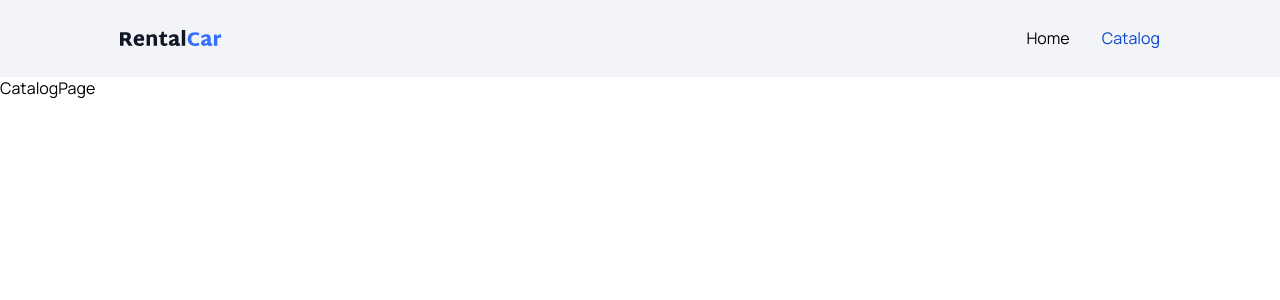
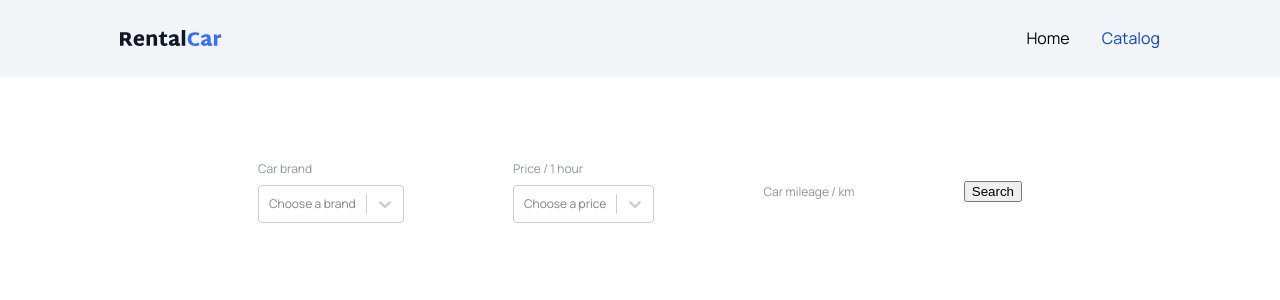
Before and after one commit to xboikom1/RentalCar, a React (Vite) app: page /catalog in a window 1280 px wide. Shown: the top 300 px of the page. Built offline with nearby package versions, Linux system fonts and the light colour scheme; no server answers.

Commit message:
start filters

```diff
--- /dev/null
+++ b/src/components/Filters/Filters.jsx
@@ -0,0 +1,78 @@
+import { useDispatch, useSelector } from "react-redux";
+import css from "./Filters.module.css";
+import Select from "react-select";
+import { selectBrands } from "../../redux/brands/selectors";
+import { useEffect } from "react";
+import { fetchBrands } from "../../redux/brands/operations";
+
+const Filters = () => {
+  const dispatch = useDispatch();
+  const brands = useSelector(selectBrands);
+
+  useEffect(() => {
+    dispatch(fetchBrands());
+  }, [dispatch]);
+
+  const brandsOptions = brands.map((brand) => ({
+    value: brand,
+    label: brand,
+  }));
+
+  const priceOptions = [
+    { value: "to 30", label: "30" },
+    { value: "40", label: "40" },
+    { value: "50", label: "50" },
+    { value: "60", label: "60" },
+    { value: "70", label: "70" },
+    { value: "80", label: "80" },
+  ];
+  const handleSearch = () => {};
+
+  return (
+    <div className={css.filtersContainer}>
+      <label className={css.label}>
+        Car brand
+        <Select
+          options={brandsOptions}
+          placeholder="Choose a brand"
+          isClearable
+        />
+      </label>
+
+      <label className={css.label}>
+        Price / 1 hour
+        <Select
+          options={priceOptions}
+          placeholder="Choose a price"
+          isClearable
+        />
+      </label>
+
+      <div className={css.filterGroup}>
+        <label className={css.label}>Car mileage / km</label>
+        <div className={css.inputGroup}>
+          {/* <input
+            type="number"
+            placeholder="From"
+            className={css.input}
+            value={filters.mileageFrom}
+            onChange={(e) => handleInputChange("mileageFrom", e.target.value)}
+          />
+          <input
+            type="number"
+            placeholder="To"
+            className={css.input}
+            value={filters.mileageTo}
+            onChange={(e) => handleInputChange("mileageTo", e.target.value)}
+          /> */}
+        </div>
+      </div>
+
+      <button className={css.searchButton} onClick={handleSearch}>
+        Search
+      </button>
+    </div>
+  );
+};
+
+export default Filters;
--- /dev/null
+++ b/src/components/Filters/Filters.module.css
@@ -0,0 +1,18 @@
+.filtersContainer {
+    display: flex;
+    align-items: center;
+    justify-content: space-between;
+    margin: 84px auto 0;
+    padding: 0 138px;
+    width: 100%;
+}
+
+.label {
+    font-weight: 400;
+    font-size: 12px;
+    line-height: 133%;
+    color: var(--gray);
+    display: flex;
+    flex-direction: column;
+    gap: 8px;
+}
--- a/src/pages/CatalogPage/CatalogPage.jsx
+++ b/src/pages/CatalogPage/CatalogPage.jsx
@@ -1,7 +1,12 @@
-import React from "react";
+import css from "./CatalogPage.module.css";
+import Filters from "../../components/Filters/Filters";
 
 const CatalogPage = () => {
-  return <div>CatalogPage</div>;
+  return (
+    <div className={css.pageContainer}>
+      <Filters />
+    </div>
+  );
 };
 
 export default CatalogPage;
--- a/src/pages/CatalogPage/CatalogPage.module.css
+++ b/src/pages/CatalogPage/CatalogPage.module.css
@@ -0,0 +1,4 @@
+.pageContainer {
+    display: flex;
+    padding: 0 120px;
+}
```
